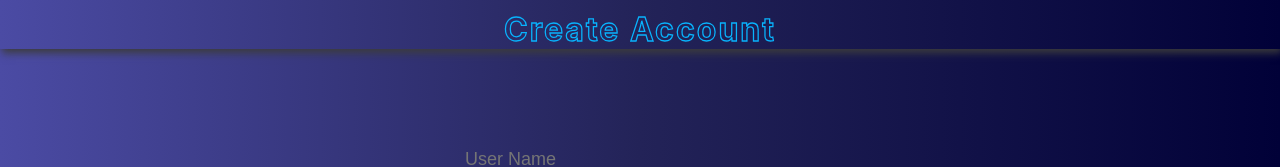
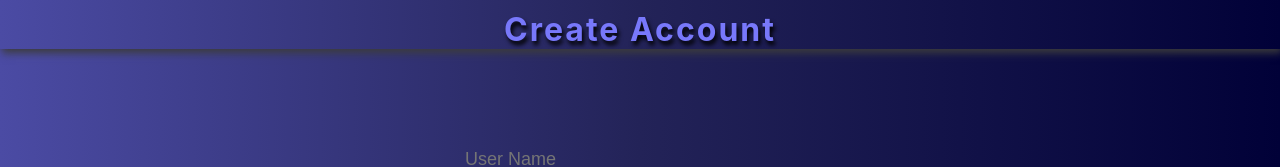
Before and after one commit to SARATHLAL-SH/mercurytask, a React (Create React App) app: page / in a window 1280 px wide. Shown: the top 167 px of the page. Built offline with nearby package versions, Linux system fonts and the light colour scheme.

Commit message:
COLOR FIX

```diff
--- a/src/components/SignupPage/Signup.css
+++ b/src/components/SignupPage/Signup.css
@@ -5,10 +5,10 @@
     box-shadow: 2px 4px 8px rgb(60, 60, 60);
     color: transparent;
     text-align: center;
-    -webkit-text-stroke: 0.1vw #08b4fe;
-    background-repeat: no-repeat;
+    color: rgb(120, 120, 251);
     padding-top: 10px;
     letter-spacing: 2px;
+    text-shadow: 2px 4px 4px black;
 }
 
 .wrapper {
@@ -46,14 +46,14 @@
 .googlelogoContainer{
     width: 20px;
     top: 20px;
-    left: 19px;
+    left: 18.2px;
 }
 
 .facebooklogoContainer{
     width: 25px;
-    top:18px;
+    top:17.8px;
     z-index: 4;
-    left: 15.5px;
+    left: 15.6px;
 }
 
 .googlelogo,.facebooklogo{
```
